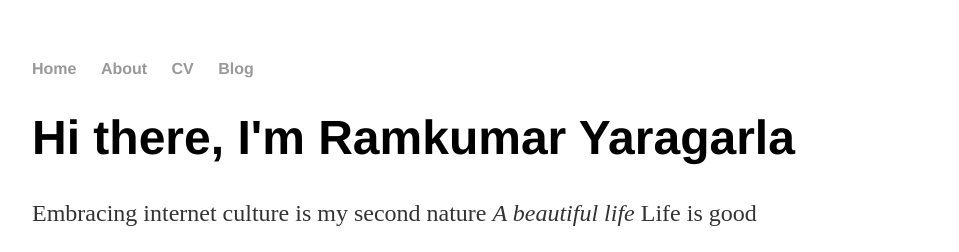
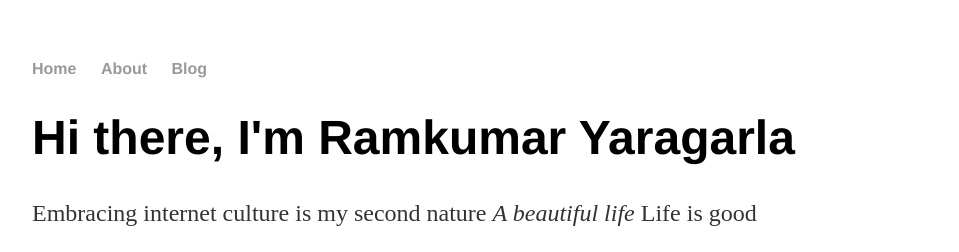
Before and after one commit to RamkumarYaragarla/worko, a Jekyll site: the page built from index.html, in a window 1280 px wide. Shown: the top 252 px of the page, without its empty margins (160-1119 px from the left). Built offline with Jekyll 4.4.1, drawn with Linux system fonts in a browser that asks for light colours.

Commit message:
Update default.html

```diff
--- a/_layouts/default.html
+++ b/_layouts/default.html
@@ -3,14 +3,13 @@
 		<head>
 			<title>{{ page.title }}</title>
 			<!-- link to main stylesheet -->
-			<link rel="stylesheet" type="text/css" href="https://ramkumaryaragarla.github.io/worko/css/main.css">
+			<link rel="stylesheet" type="text/css" href="{{ site.baseurl }}/css/main.css">
 		</head>
 		<body>
 			<nav>
 	    		<ul>
-	        		<li><a href="/">Home</a></li>
+	        		<li><a href=href="{{ site.baseurl }}/">Home</a></li>
 		        	<li><a href="/about">About</a></li>
-	        		<li><a href="/cv">CV</a></li>
 	        		<li><a href="https://ramkumaryaragarla.github.io/worko/blog">Blog</a></li>
 	    		</ul>
 			</nav>
```
